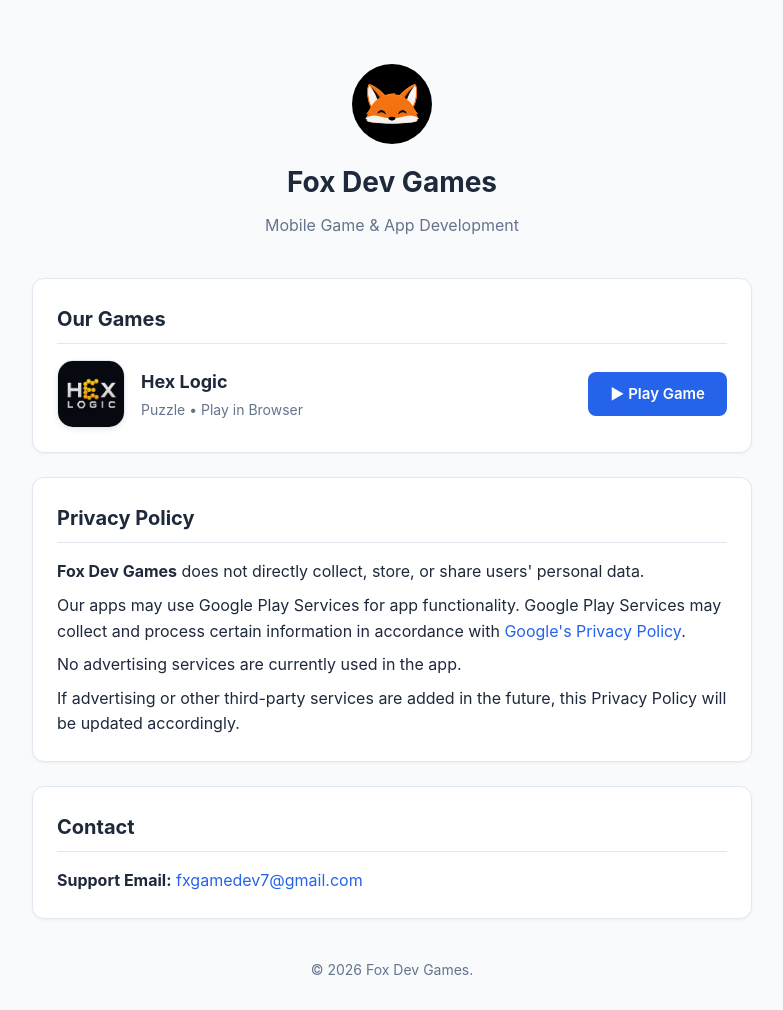
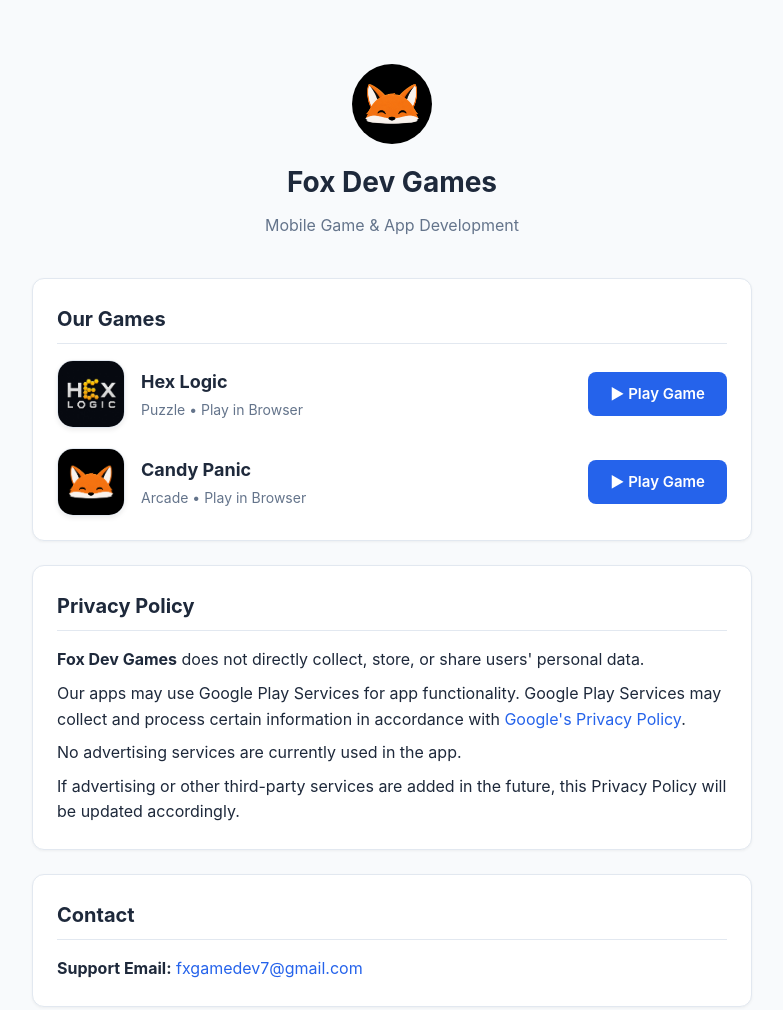
Before and after one commit to Fox-creator-games/fox-dev-games, a plain HTML site: page index.html in a window 1280 px wide. Shown: the top 1010 px of the page, without its empty margins (248-1031 px from the left). Drawn offline with Linux system fonts and the light colour scheme.

Commit message:
Add 'Candy Panic' game to index.html
Added a new game 'Candy Panic' to the games section.

```diff
--- a/index.html
+++ b/index.html
@@ -83,6 +83,11 @@
             justify-content: space-between;
             flex-wrap: wrap;
             gap: 16px;
+            margin-bottom: 20px;
+        }
+
+        .game-item:last-child {
+            margin-bottom: 0;
         }
 
         .game-info {
@@ -164,6 +169,8 @@
 
     <div class="card" id="games">
         <h2>Our Games</h2>
+
+        <!-- Hex Logic -->
         <div class="game-item">
             <div class="game-info">
                 <img src="hex_logic_logo.jpg" alt="Hex Logic" class="game-icon" onerror="this.src='logo_Fox.png'">
@@ -173,6 +180,20 @@
                 </div>
             </div>
             <a href="web-build/" target="_blank" rel="noopener noreferrer" class="btn-play">
+                ▶ Play Game
+            </a>
+        </div>
+
+        <!-- Candy Panic -->
+        <div class="game-item">
+            <div class="game-info">
+                <img src="logo_Fox.png" alt="Candy Panic" class="game-icon" onerror="this.src='logo_Fox.png'">
+                <div class="game-meta">
+                    <h3>Candy Panic</h3>
+                    <p>Arcade • Play in Browser</p>
+                </div>
+            </div>
+            <a href="candy-panic-build/" target="_blank" rel="noopener noreferrer" class="btn-play">
                 ▶ Play Game
             </a>
         </div>
```
